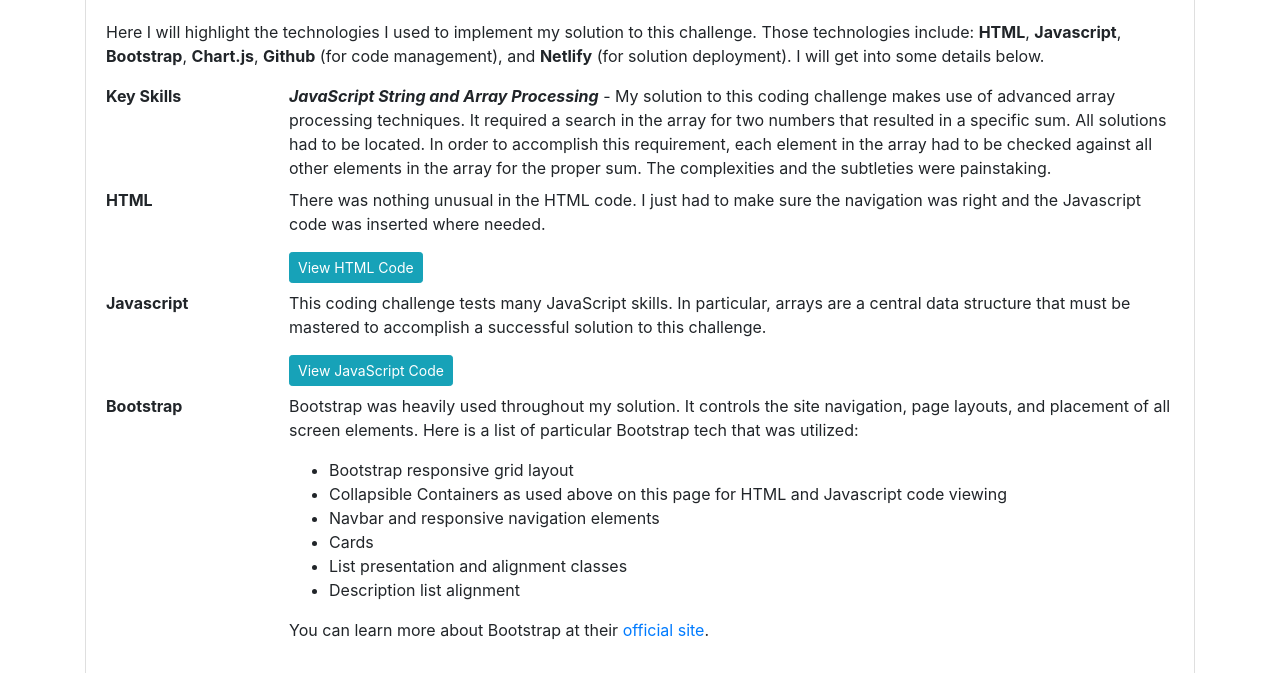
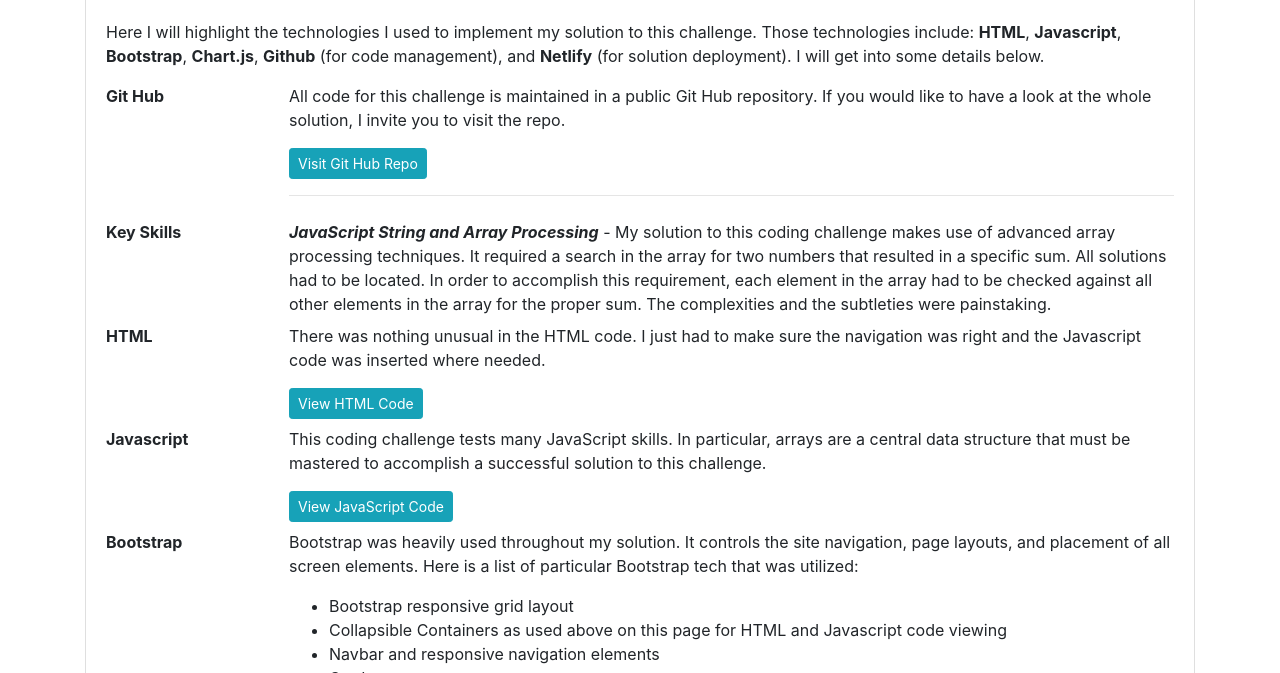
Before and after one commit to gps57/gpsSoaf, a plain HTML site: page html/tech-used.html in a window 1280 px wide. Shown: the part 127-800 px from the top of the page. Drawn offline with nearby package versions, Linux system fonts and the light colour scheme.

Commit message:
Added link to Git Hub repo
Added link to GitHub repo.

```diff
--- a/html/tech-used.html
+++ b/html/tech-used.html
@@ -59,6 +59,15 @@
                 get into some details below.
               </p>
               <dl class="row">
+                <dt class="col-sm-2">Git Hub</dt>
+                <dd class="col-sm-10">
+                  <p>
+                    All code for this challenge is maintained in a public Git Hub repository.
+                    If you would like to have a look at the whole solution, I invite you to visit the repo.
+                  </p>
+                  <a href="https://github.com/gps57/gpsSoaf" class="btn btn-sm btn-info" target="_blank">Visit Git Hub Repo</a>
+                  <hr />
+                </dd>
                 <dt class="col-sm-2">Key Skills</dt>
                 <dd class="col-sm-10">
                   <span class="font-weight-bold font-italic">JavaScript String and Array Processing</span>
```
